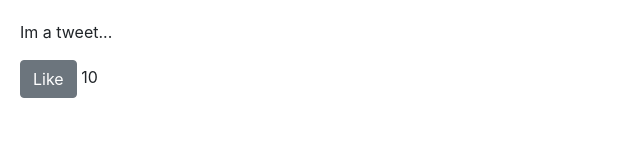
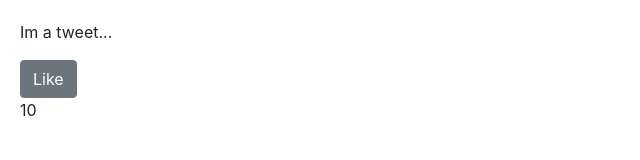
Before and after one commit to andreviallon/angular-101, an Angular app: page / in a window 1280 px wide. Shown: the top 160 px of the page, without its empty margins (0-640 px from the left). Built offline with nearby package versions, Linux system fonts and the light colour scheme.

Commit message:
On click stop bubbling and propagation

```diff
--- a/src/app/like/like.component.html
+++ b/src/app/like/like.component.html
@@ -1,6 +1,7 @@
 <p>{{ tweet }}</p>
 
-<span class="button btn btn-secondary" [class.is-active]="isActive" (click)="onClick()">Like
-</span>
+<div (click)="onDivClick()">
+  <span class="button btn btn-secondary" [class.is-active]="isActive" (click)="onClick($event)">Like</span>
+</div>
 
 <span> {{ likesCount }}</span>
--- a/src/app/like/like.component.ts
+++ b/src/app/like/like.component.ts
@@ -10,9 +10,14 @@ export class LikeComponent implements OnInit {
   @Input() likesCount: number;
   @Input() isActive: boolean;
 
-  onClick() {
+  onDivClick() {
+    console.log('div was clicked');
+  }
+
+  onClick($event) {
     this.likesCount += (this.isActive) ? -1 : 1;
     this.isActive = !this.isActive;
+    $event.stopPropagation();
   }
 
   constructor() { }
```
